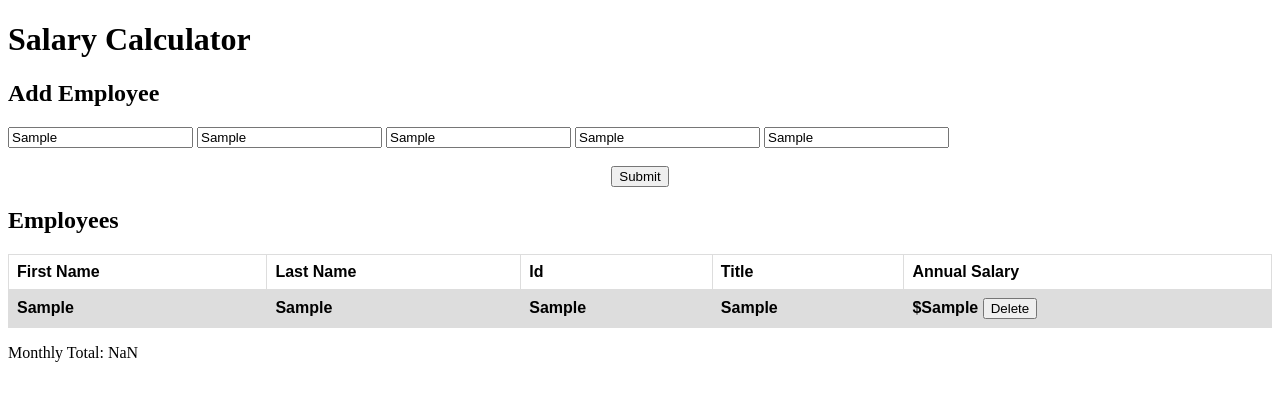
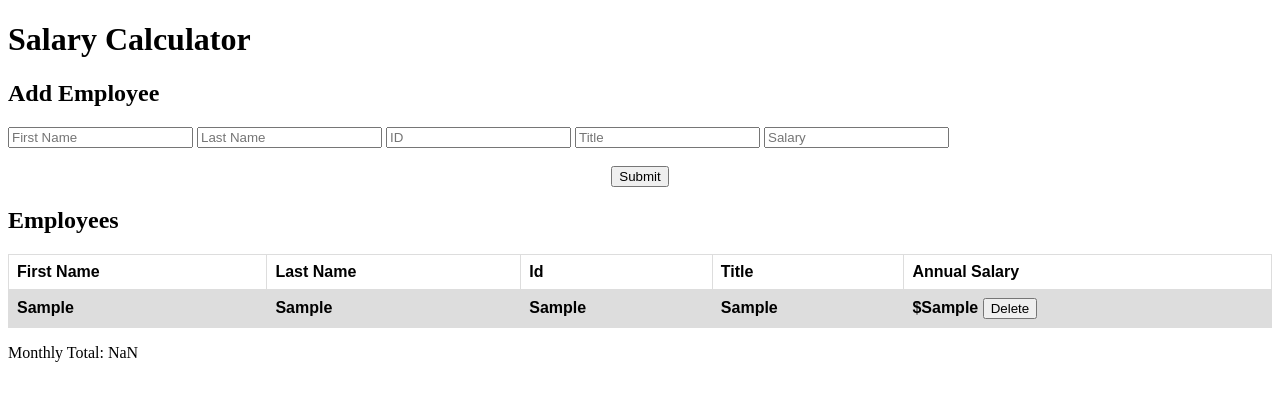
Before and after one commit to rbarnitz/weekend-jquery-salary-calculator, a website: page index.html in a window 1280 px wide. Both pictures are taken after typing "Sample", "Sample", "Sample", "Sample", "Sample" into the empty fields and a click on the button "Submit". Drawn offline with Linux system fonts and the light colour scheme.

Commit message:
finished clearing input fields after submits

```diff
--- a/index.html
+++ b/index.html
@@ -19,7 +19,7 @@
     <input type="text" id="salary" placeholder="Salary"/>
     <br></br>
     <center>
-      <button id = "submit" onClick="addEmployee(event)" >Submit</button>
+      <button id = "submit" onClick="addEmployee(event)" onClick ="clearFields(event)" >Submit</button>
     </center>
     <h2>Employees</h2>
 
--- a/scripts/client.js
+++ b/scripts/client.js
@@ -6,16 +6,32 @@ let salaryTotal = 0;
 
 function addEmployee(){
     //pulling info from each input field
+    //clearing input and resetting placeholders
+
     let firstName = document.querySelector('#first-name').value;
-    console.log(firstName);
+    //console.log(firstName);
+    let firstNameClear = document.querySelector('#first-name');
+    firstNameClear.value = '';
+
     let lastName = document.querySelector('#last-name').value;
-    console.log(lastName);
+    //console.log(lastName);
+    let lastNameClear = document.querySelector('#last-name');
+    lastNameClear.value = ''
+
     let id = document.querySelector('#id').value;
-    console.log(id);
+    //console.log(id);
+    let idClear = document.querySelector('#id');
+    idClear.value = ''
+
     let title = document.querySelector('#title').value;
-    console.log(title);
+    //console.log(title);
+    let titleClear = document.querySelector('#title');
+    titleClear.value = ''
+
     let salary = document.querySelector('#salary').value;
-    console.log(salary);
+    //console.log(salary);
+    let salaryClear = document.querySelector('#salary');
+    salaryClear.value = ''
 
         //turn salary into a number variable
         let salaryNum = parseInt(salary);
@@ -32,9 +48,11 @@ function addEmployee(){
 
 
 
-
+    //check to see if salary is too high
     if (salaryNum > monthlySalaryCap){
             console.log('salary too large');
+
+    //add row element with red color
             addRow.innerHTML += `
             <tr bgcolor= "red">
 
@@ -46,10 +64,11 @@ function addEmployee(){
                      <button id="delete-employee" onClick="deleteEmployee(event)">Delete</button>
                      </th>
             </tr>`
+    //return so we don't duplicate entries
             return
         }
 
-        //updating salary count
+     //updating salary count
         salaryTotal += salaryNum;
         console.log('salary Sum',salaryTotal);
 
@@ -57,7 +76,7 @@ function addEmployee(){
 
         salaryDisplay.innerHTML =`Monthly Total: ${salaryTotal}`
 
-
+    //add info if salary is NOT too high
     addRow.innerHTML += `
     <tr>
              <th>${firstName}</th>
@@ -69,22 +88,42 @@ function addEmployee(){
              </th>
     </tr>`
 
+}
 
+/*
+function clearFields(){
+
+var frm = document.getElementbyId('first-name')[0];
+
+frm.reset();  // Reset all form data
+   return false; // Prevent page refresh
 }
 
 
+    let firstName = document.querySelector('#first-name');
+    console.log(firstName);
+
+    //const firstNameInput = document.getElementById('first_name');
+
+  // Send value to server
+  console.log(firstName.value);
+
+  // 👇️ clear input field
+  firstName.value = '';
+
+
+
+}
+*/
+
+
 function deleteEmployee(event){
+
+    //declare delete location
     let deleteEmp = document.querySelector('#delete-employee').parentElement.parentElement;
+
+    //remove element
     deleteEmp.remove();
 
 
 }
-
-
-
-
-    // <input type="text" id="first-name" placeholder="First Name"/>
-    // <input type="text" id="last-name" placeholder="Last Name"/>
-    // <input type="number" id="ID" placeholder="ID"/>
-    // <input type="text" id="Title" placeholder="Title"/>
-    // <input type="number" id="Salary" placeholder="Salary"/>
```
Also changed, not shown: README.md.
